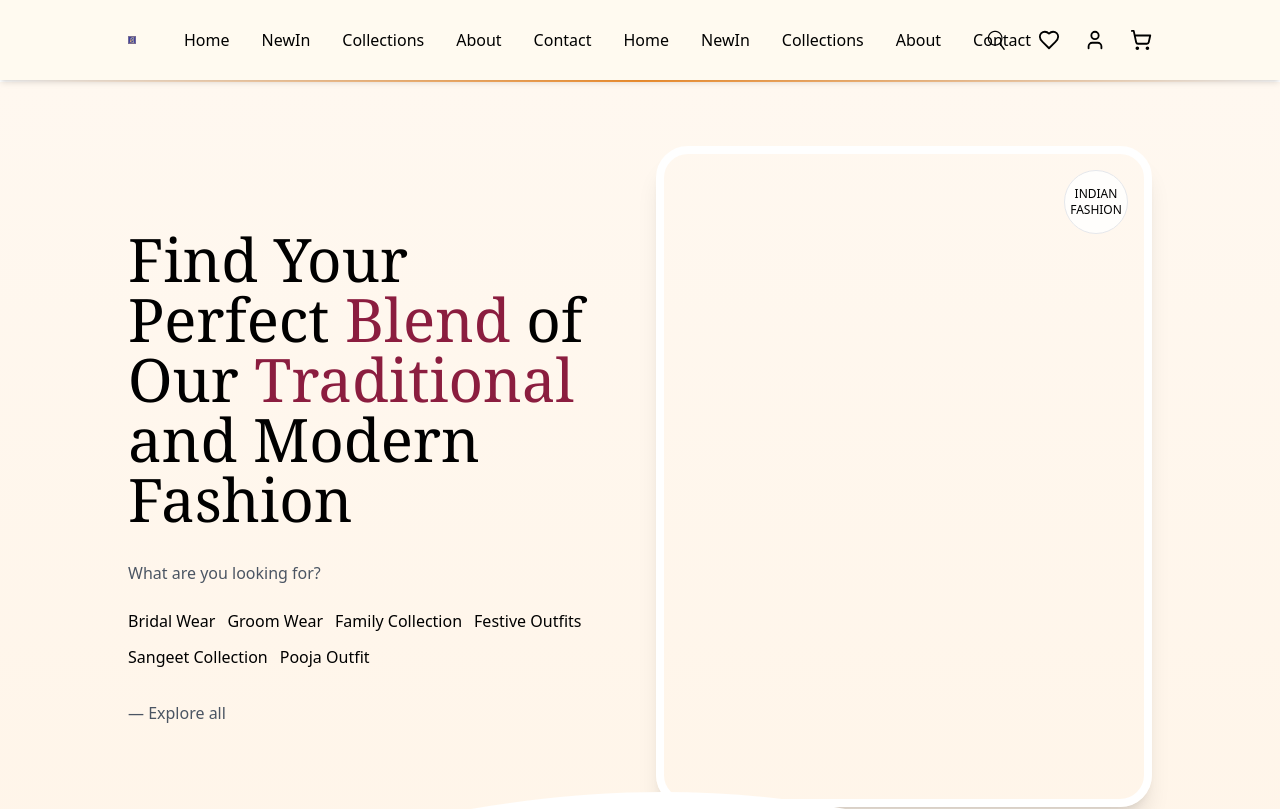
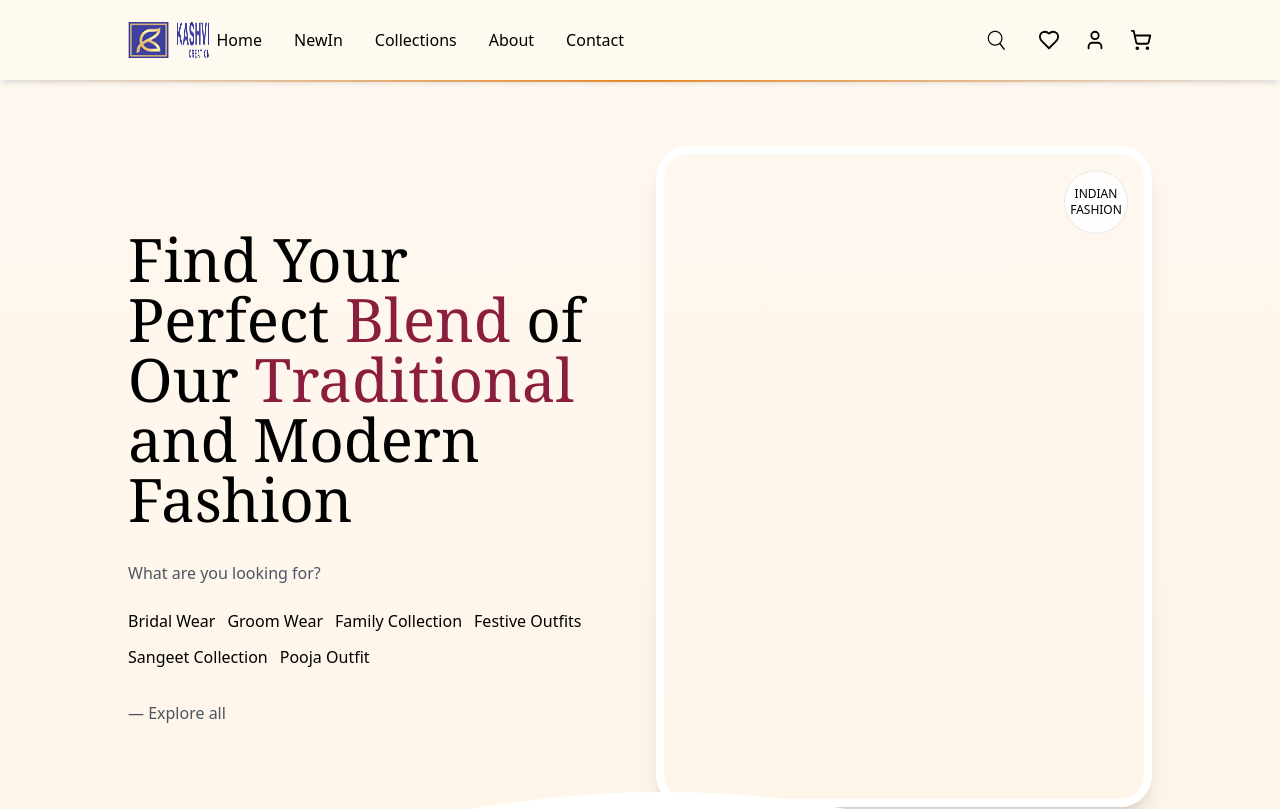
Before and after one commit to Hitarth1810/KashviCreation, a Next.js app in the folder frontend/: page / in a window 1280 px wide. Shown: the top 809 px of the page. Built offline with nearby package versions, Linux system fonts and the light colour scheme.

Commit message:
navbar changes

```diff
--- a/frontend/app/components/Navbar.tsx
+++ b/frontend/app/components/Navbar.tsx
@@ -30,11 +30,7 @@ const Navbar = () => {
             </div>
           </Link>
           <div className="hidden xl:flex gap-8">
-            <Link href="/">Home</Link>
-            <Link href="/">NewIn</Link>
-            <Link href="/">Collections</Link>
-            <Link href="/">About</Link>
-            <Link href="/">Contact</Link>
+
             <Link href="/" className="hover:text-gray-600 transition">Home</Link>
             <Link href="/" className="hover:text-gray-600 transition">NewIn</Link>
             <Link href="/" className="hover:text-gray-600 transition">Collections</Link>
```
